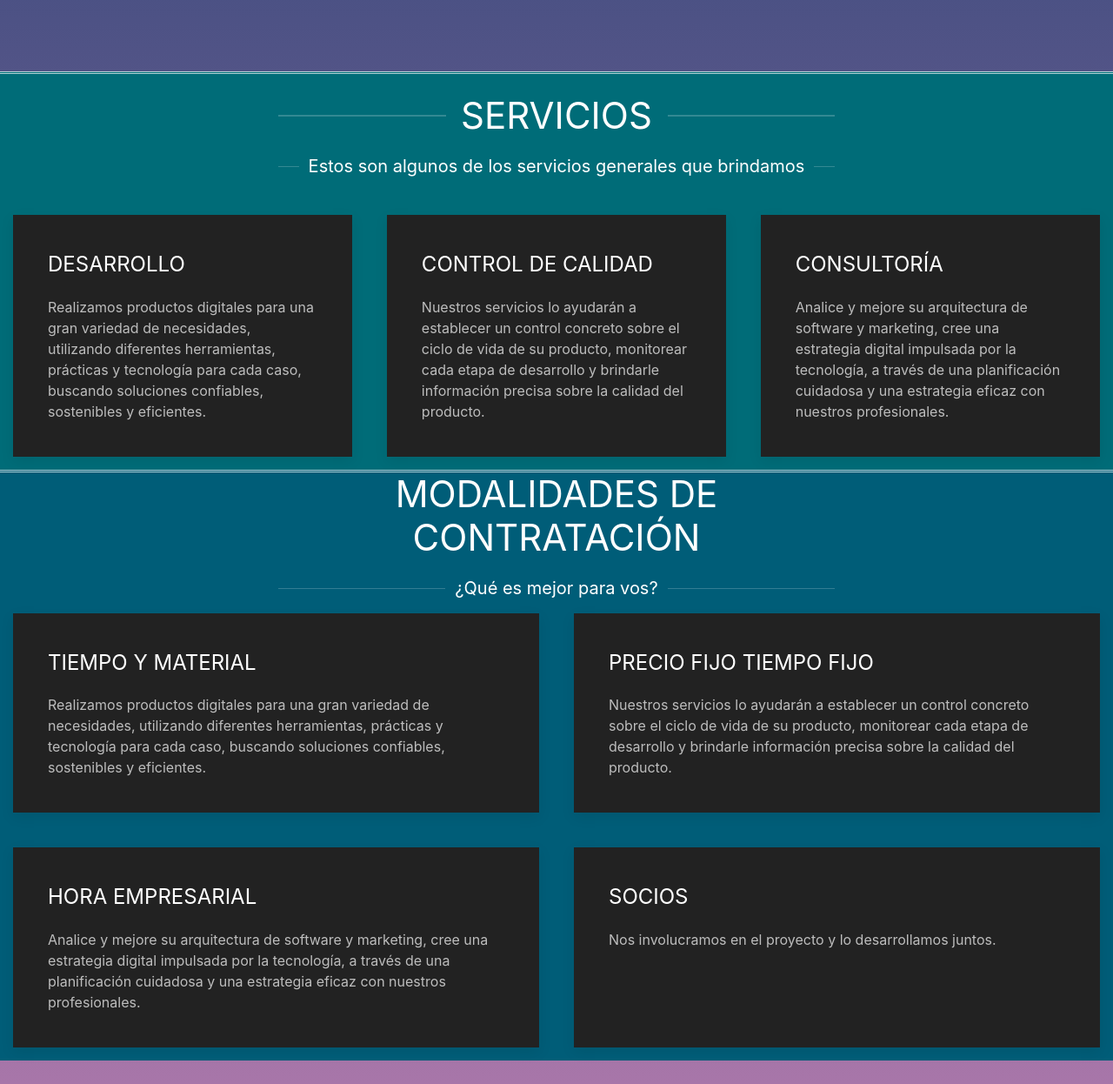
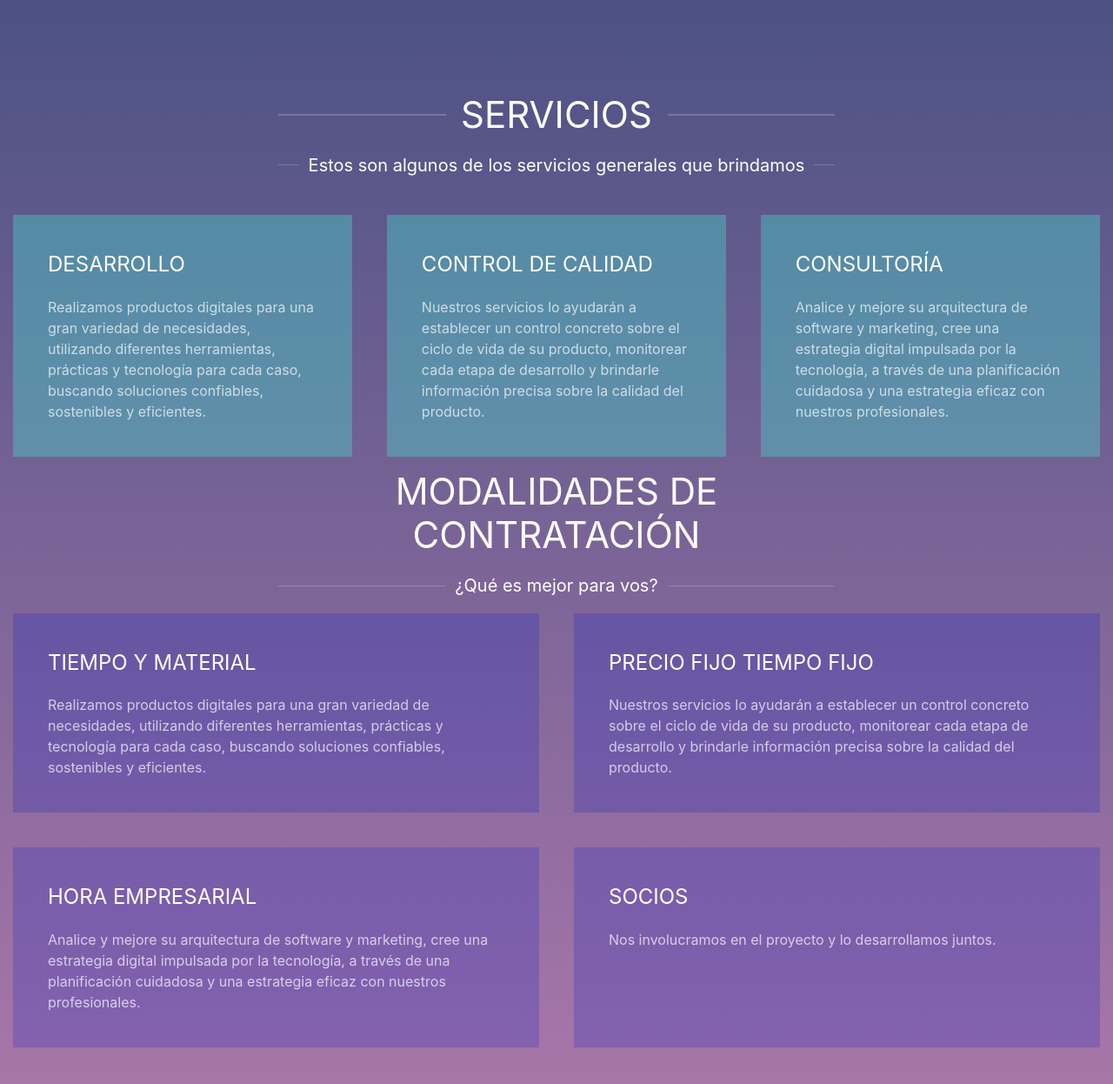
Before and after one commit to mychan8/rivas-dev, a plain HTML site: page index.html in a window 1280 px wide. Shown: the part 1030-2276 px from the top of the page at 87% size. Drawn offline with Linux system fonts and the light colour scheme.

Commit message:
new design

```diff
--- a/index.html
+++ b/index.html
@@ -4,7 +4,7 @@
 	<title>RIVAS DEV</title>
 	<meta charset="utf-8">
 	<meta name="viewport" content="width=device-width, initial-scale=1">
-	<style type="text/css">* { padding: 0; margin: 0; }</style>
+	<style type="text/css">* { padding: 0; margin: 0; } .bg-1 {background: rgba(70,212,202,0.4);} .bg-2 {background: rgba(0, 20, 200, 0.2);}</style>
 
 	<!-- Framework CSS: uikit --->
   <link rel="stylesheet" href="css/uikit.min.css" />
@@ -63,7 +63,7 @@
 	<!--- END ABOUT US --->
 
 	<!---  PROJECTS --->
-	<div class="uk-height-small uk-background-cover uk-light uk-flex" uk-parallax="bgy: -200" style="background: #006c78; border-top: double;">
+	<div class="uk-height-small uk-background-cover uk-light uk-flex" uk-parallax="bgy: -200" style="/*background: #006c78; border-top: double;*/">
 
     <div class="uk-h1 uk-width-1-2@m uk-text-center uk-margin-auto uk-margin-auto-vertical uk-text-uppercase uk-heading-line"><span>servicios</span><br>
     	<div class="uk-text-center uk-margin-auto uk-margin-auto-vertical uk-h4">Estos son algunos de los servicios generales que brindamos</div>
@@ -71,40 +71,35 @@
 	</div>
 	<!-- END PROJECTS -->
 
-	<!-- CARDS PROJECTS --->
-	<div class="uk-child-width-1-3@s uk-grid-match uk-padding-small" uk-grid style="background: #006c78">
+	<!-- CARDS SERVICE --->
+	<div class="uk-child-width-1-3@s uk-grid-match uk-padding-small" uk-grid style="/*background: #006c78*/">
 
     <div>
-      <div class="uk-card uk-card-secondary uk-card-hover uk-card-body uk-light">
-          <h3 class="uk-card-title uk-text-uppercase">desarrollo</h3>
+      <div class="uk-card uk-card-body uk-light bg-1">
+          <h3 class="uk-card-title uk-text-uppercase uk-button-text">desarrollo</h3>
           <p>Realizamos productos digitales para una gran variedad de necesidades, utilizando diferentes herramientas, prácticas y tecnología para cada caso, buscando soluciones confiables, sostenibles y eficientes.</p>
       </div>
     </div>
 
     <div>
-      <div class="uk-card uk-card-secondary uk-card-hover uk-card-body uk-light uk-align-center">
-          <h3 class="uk-card-title uk-text-uppercase">control de calidad</h3>
+      <div class="uk-card uk-card-body uk-light uk-align-center bg-1">
+          <h3 class="uk-card-title uk-text-uppercase uk-button-text">control de calidad</h3>
           <p>Nuestros servicios lo ayudarán a establecer un control concreto sobre el ciclo de vida de su producto, monitorear cada etapa de desarrollo y brindarle información precisa sobre la calidad del producto.</p>
       </div>
     </div>
 
     <div>
-      <div class="uk-card uk-card-secondary uk-card-hover uk-card-body uk-light">
-          <h3 class="uk-card-title uk-text-uppercase">consultoría</h3>
+      <div class="uk-card uk-card-body uk-light bg-1">
+          <h3 class="uk-card-title uk-text-uppercase uk-button-text">consultoría</h3>
           <p>Analice y mejore su arquitectura de software y marketing, cree una estrategia digital impulsada por la tecnología, a través de una planificación cuidadosa y una estrategia eficaz con nuestros profesionales.</p>
       </div>
     </div>
 
 	</div>
-	<!-- END CARDS PROJECTS --->
-
-
-
-
-
+	<!-- END CARDS SERVICE --->
 
 	<!---  METHOD --->
-	<div class="uk-height-small uk-background-cover uk-light uk-flex" uk-parallax="bgy: -200" style="background: #005d78; border-top: double;">
+	<div class="uk-height-small uk-background-cover uk-light uk-flex" uk-parallax="bgy: -200" style="/*background: #005d78; border-top: double;*/">
     <div class="uk-h1 uk-width-1-2@m uk-text-center uk-margin-auto uk-margin-auto-vertical uk-text-uppercase uk-heading-line"><span>modalidades de contratación</span><br>
     	<div class="uk-text-center uk-margin-auto uk-margin-auto-vertical uk-h4">¿Qué es mejor para vos?</div>
   	</div>
@@ -112,44 +107,38 @@
 	<!-- END METHOD -->
 
 	<!--  CARDS SERVICE -->
-	<div class="uk-child-width-1-2@s uk-grid-match uk-padding-small" uk-grid style="background: #005d78">
+	<div class="uk-child-width-1-2@s uk-grid-match uk-padding-small" uk-grid style="/*background: #005d78*/">
 
     <div>
-        <div class="uk-card uk-card-secondary uk-card-hover uk-card-body uk-light">
-            <h3 class="uk-card-title uk-text-uppercase">tiempo y material</h3>
+        <div class="uk-card uk-card-body uk-light bg-2">
+            <h3 class="uk-card-title uk-text-uppercase uk-button-text">tiempo y material</h3>
             <p>Realizamos productos digitales para una gran variedad de necesidades, utilizando diferentes herramientas, prácticas y tecnología para cada caso, buscando soluciones confiables, sostenibles y eficientes.</p>
         </div>
     </div>
 
     <div>
-        <div class="uk-card uk-card-secondary uk-card-hover uk-card-body uk-light uk-align-center">
-            <h3 class="uk-card-title uk-text-uppercase">precio fijo tiempo fijo</h3>
+        <div class="uk-card uk-card-body uk-light uk-align-center  bg-2">
+            <h3 class="uk-card-title uk-text-uppercase uk-button-text">precio fijo tiempo fijo</h3>
             <p>Nuestros servicios lo ayudarán a establecer un control concreto sobre el ciclo de vida de su producto, monitorear cada etapa de desarrollo y brindarle información precisa sobre la calidad del producto.</p>
         </div>
     </div>
 
     <div>
-        <div class="uk-card uk-card-secondary uk-card-hover uk-card-body uk-light">
-            <h3 class="uk-card-title uk-text-uppercase">hora empresarial</h3>
+        <div class="uk-card uk-card-body uk-light bg-2">
+            <h3 class="uk-card-title uk-text-uppercase uk-button-text">hora empresarial</h3>
             <p>Analice y mejore su arquitectura de software y marketing, cree una estrategia digital impulsada por la tecnología, a través de una planificación cuidadosa y una estrategia eficaz con nuestros profesionales.</p>
         </div>
     </div>
 
 		<div>
-	    <div class="uk-card uk-card-secondary uk-card-hover uk-card-body uk-light">
-	      <h3 class="uk-card-title uk-text-uppercase">socios</h3>
+	    <div class="uk-card uk-card-body uk-light bg-2">
+	      <h3 class="uk-card-title uk-text-uppercase uk-button-text">socios</h3>
 	      <p>Nos involucramos en el proyecto y lo desarrollamos juntos.</p>
 	    </div>
 	  </div>
 
 	</div>
 	<!-- END CARDS SERVICE ---->
-
-
-
-
-
-
 
 	<!-- FORM --->
 	<main style="padding: 1em; max-width: 600px;" class="uk-align-center" uk-scrollspy="target: > div; cls: uk-animation-fade; delay: 300">
@@ -171,13 +160,12 @@
 				        <div class="uk-margin">
 				          <textarea class="uk-textarea" rows="5" placeholder="Contenido" required="required"></textarea>
 				        </div>
-		        			<button class="uk-button uk-button-default">Enviar</button>
-		        			<div uk-drop>
-					        	<div class="uk-card uk-card-body uk-card-default">¡Recuerda poner bien tu dato de contacto!</div>
-					    		</div>
-			    		</div>
 
-		    			</fieldset>
+		        		<button class="uk-button uk-button-default">Enviar</button>
+	        			<div uk-drop>
+				        	<div class="uk-card uk-card-body uk-card-default">¡Recuerda poner bien tu dato de contacto!</div>
+				    		</div>
+		    		</fieldset>
 					</form>
 				</div>
 			</div>
```
